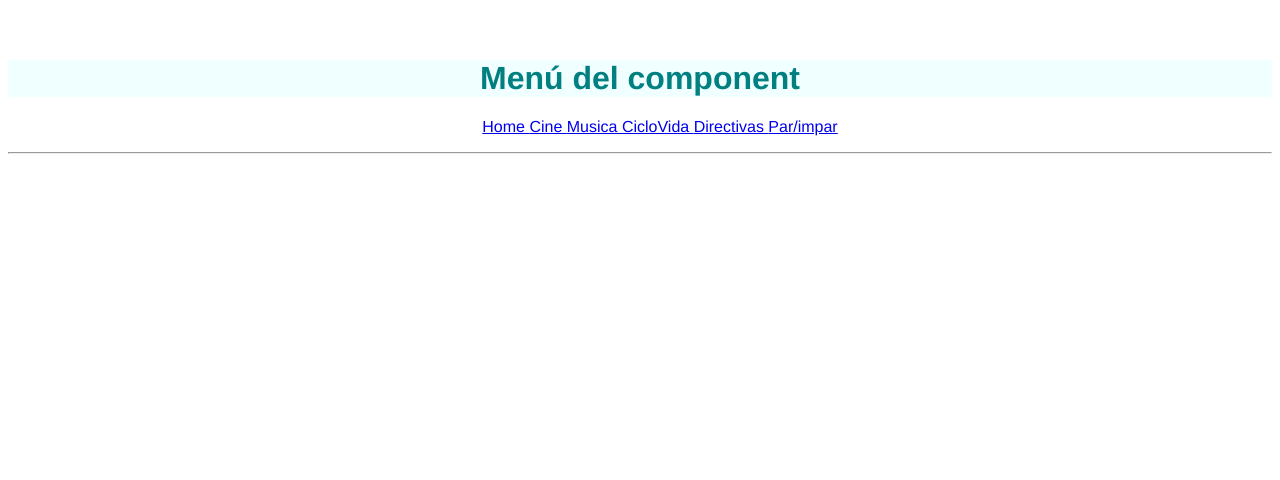
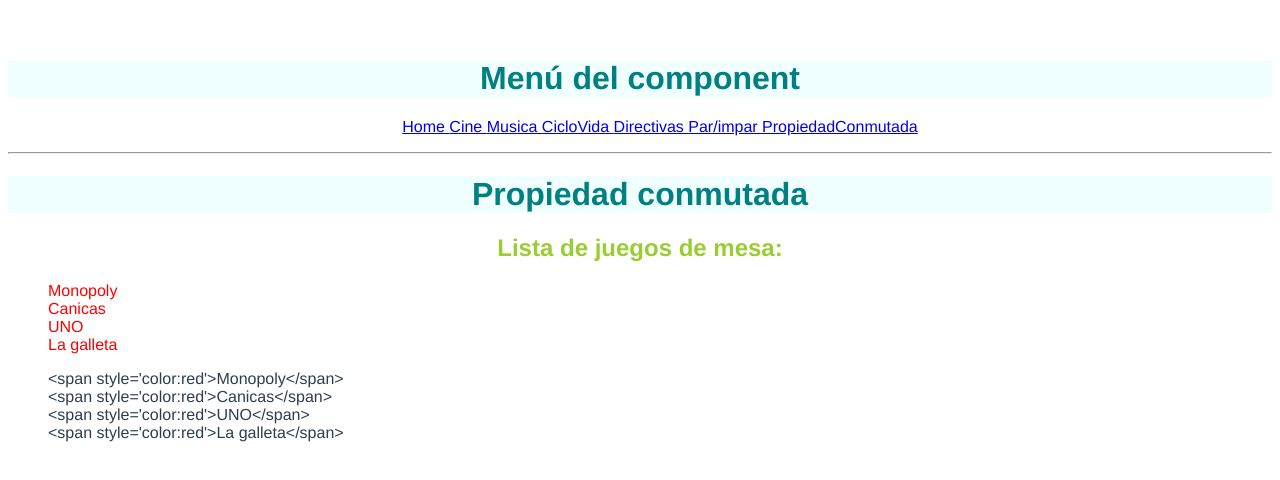
Before and after one commit to Kevbast/primervue, a Vue app: page /propiedadconmu in a window 1280 px wide. Shown: the top 480 px of the page. Built offline with nearby package versions, Linux system fonts and the light colour scheme.

Commit message:
Propiedad Conmutada

```diff
--- a/src/Router.js
+++ b/src/Router.js
@@ -5,6 +5,7 @@ import HomeComponent from './components/HomeComponent.vue'
 import MusicaComponent from './components/MusicaComponent.vue'
 import { createRouter,createWebHistory } from 'vue-router'
 import ParImpar from './components/ParImpar.vue'
+import PropiedadConmutada from './components/PropiedadConmutada.vue'
 
 //UN ARRAY CON LAS RUTAS DE NAVEGACION
 const myRoutes=[
@@ -14,6 +15,7 @@ const myRoutes=[
     {path:"/ciclovida",component:CicloVida},
     {path:"/directivas",component:DirectivasComponent},
     {path:"/parimpar",component:ParImpar},
+    {path:"/propiedadconmu",component:PropiedadConmutada},
 ]
 
 //CREAMOS UNA VARIBALE PARA EL ROUTER INDICANDO EL TIPO DE NAVEGACION Y LAS RUTAS
--- a/src/components/MenuComponentVue.vue
+++ b/src/components/MenuComponentVue.vue
@@ -19,6 +19,9 @@
     <li>
         <router-link to="/parimpar">Par/impar </router-link>
     </li>
+    <li>
+        <router-link to="/propiedadconmu">PropiedadConmutada </router-link>
+    </li>
   </ul>
 </template>
 
--- a/src/components/ParImpar.vue
+++ b/src/components/ParImpar.vue
@@ -19,7 +19,7 @@ data(){
 },
 methods:{
     nuevoNum(){
-        this.numero= Math.floor(Math.random()*100);
+        this.numero= Math.floor((Math.random()*100)+1);
         console.log(this.numero);
     }
 }
--- /dev/null
+++ b/src/components/PropiedadConmutada.vue
@@ -0,0 +1,41 @@
+<template>
+    <div>
+        <h1>Propiedad conmutada</h1>
+        <h2>Lista de juegos de mesa:</h2>
+        <ul>
+            <li style="display: flex;" v-for="game in juegosRojos" :key="game" v-html="game"></li>
+        </ul>
+        <ul>
+            <li style="display: flex;" v-for="game in juegos" :key="game">{{ game }}</li>
+        </ul>
+    </div>
+</template>
+
+<script>
+export default {
+name:"PropiedadConmutada",
+computed:{
+    //SE ESCRIBE COMO UN MÉTODO PERO SE UTILIZA COMO UNA PROPIEDAD
+        juegosRojos(){
+            var datos= this.juegos;
+            var i =0;
+            //hay que hacerlo con of,ya que si lo hacemos con in recorre los indices
+            for(var game of this.juegos){
+                var juegoRojo ="<span style='color:red'>"+game+"</span>";
+                datos[i]=juegoRojo;
+                i++;
+            }
+            return datos;
+        }
+},
+data(){
+    return{
+        juegos:["Monopoly","Canicas","UNO","La galleta"]
+    }
+}
+}
+</script>
+
+<style>
+
+</style>
```
